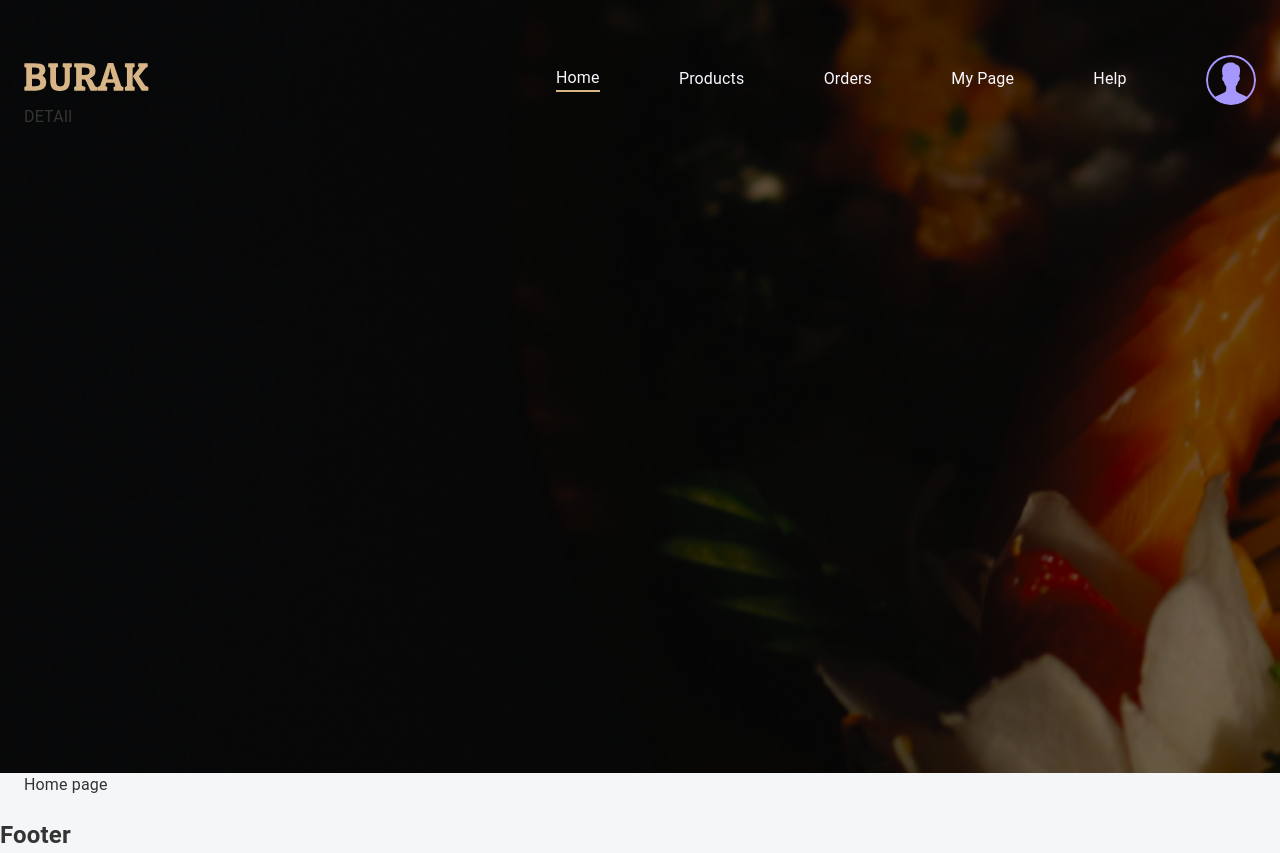
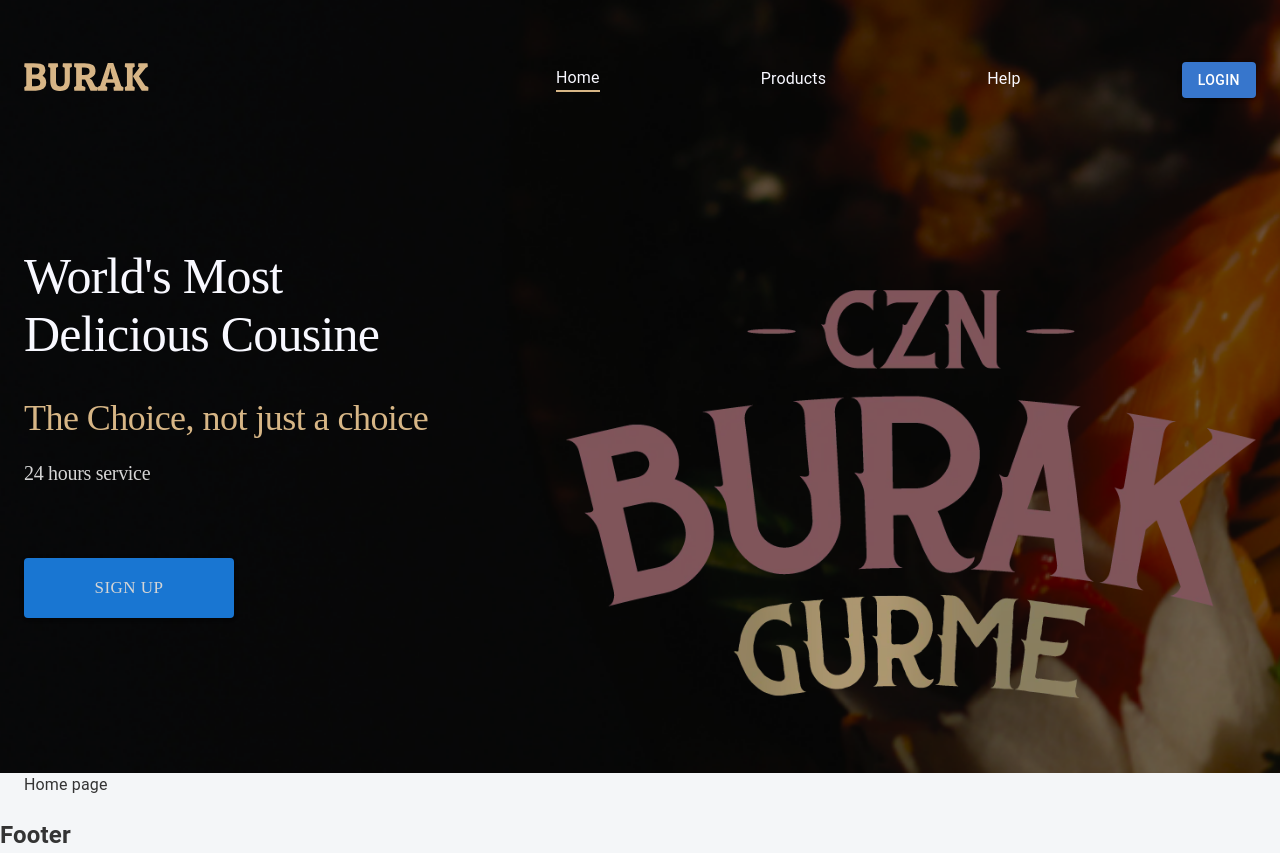
Before and after one commit to kazakov7/burak-react, a React (Create React App) app: page / in a window 1280 px wide. Built offline with nearby package versions, Linux system fonts and the light colour scheme.

Commit message:
fix: modify homeNavbar header componennt

```diff
--- a/src/app/components/headers/HomeNavber.tsx
+++ b/src/app/components/headers/HomeNavber.tsx
@@ -2,7 +2,7 @@
 import { NavLink } from "react-router-dom";
 
 export function HomeNavbar() {
-  const authmember = true;
+  const authmember = null;
   return (
     <div className="home-navbar">
       <Container className="navbar-container">
@@ -58,7 +58,23 @@
             )}
           </Stack>
         </Stack>
-        <Stack>DETAIl</Stack>
+        <Stack className="header-frame">
+          <Stack className="detail">
+            <Box className="head-main-txt">World's Most Delicious Cousine</Box>
+            <Box className="wel-txt">The Choice, not just a choice</Box>
+            <Box className="service-txt">24 hours service</Box>
+            <Box className="signup">
+              {!authmember ? (
+                <Button variant="contained" className="signup-btn">
+                  SIGN UP
+                </Button>
+              ) : null}
+            </Box>
+          </Stack>
+          <Stack className="logo-frame">
+            <div className="logo-img"></div>
+          </Stack>
+        </Stack>
       </Container>
     </div>
   );
--- a/src/css/navbar.css
+++ b/src/css/navbar.css
@@ -63,3 +63,79 @@
 .home-navbar div.hover-line:after {
   transform-origin: 0% 50%;
 }
+
+.home-navbar .navbar-container .header-frame {
+  margin-top: 142px;
+  height: 462px;
+  display: flex;
+  flex-direction: row;
+  justify-content: space-between;
+}
+.home-navbar .navbar-container .header-frame .detail {
+  width: 510px;
+  display: flex;
+  flex-direction: column;
+}
+.home-navbar .navbar-container .header-frame .detail .head-main-txt {
+  width: 450px;
+  height: 150px;
+  font-family: "Roboto Serif";
+  font-size: 50px;
+  font-style: normal;
+  font-weight: 500;
+  line-height: normal;
+  letter-spacing: -0.75px;
+  color: #f8f8ff;
+}
+.home-navbar .navbar-container .header-frame .detail .wel-txt {
+  width: 510px;
+  height: 42px;
+  font-family: "Roboto Serif";
+  font-size: 36px;
+  font-style: normal;
+  font-weight: 400;
+  line-height: normal;
+  letter-spacing: -0.54px;
+  color: #d7b686;
+}
+.home-navbar .navbar-container .header-frame .detail .service-txt {
+  margin-top: 23px;
+  width: 153px;
+  height: 23px;
+  font-family: "Roboto Serif";
+  font-size: 20px;
+  font-style: normal;
+  font-weight: 400;
+  line-height: normal;
+  letter-spacing: -0.3px;
+  color: #d5d5d5;
+}
+.home-navbar .navbar-container .detail .signup {
+  margin-top: 73px;
+}
+.home-navbar .navbar-container .detail .signup .signup-btn {
+  width: 210px;
+  height: 60px;
+  font-family: Poppins;
+  background: #1976d2;
+  border-radius: 4px;
+  text-align: center;
+  font-size: 17px;
+  font-style: normal;
+  font-weight: 400;
+  line-height: normal;
+  color: #d5d5d5;
+}
+.home-navbar .navbar-container .logo-frame {
+  margin-top: 43px;
+  width: 690px;
+  height: 419px;
+}
+.home-navbar .navbar-container .logo-frame .logo-img {
+  width: 100%;
+  height: 100%;
+  background: url("/public/img/logo.webp");
+  background-size: contain;
+  background-repeat: no-repeat;
+  filter: invert(30%);
+}
```
